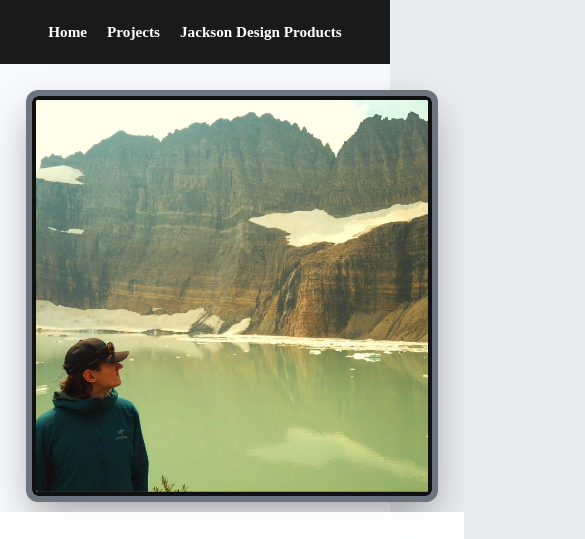
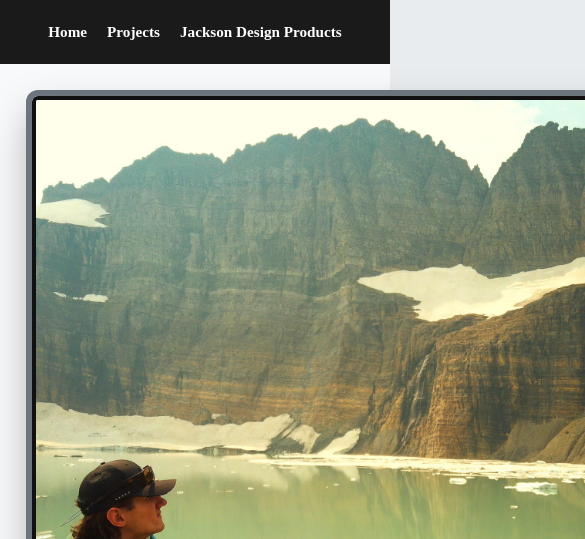
Before and after one commit to kylejacksonm-bot/kylejacksonportfolio, a plain HTML site: page index.html in a window 390 px wide. Shown: the top 539 px of the page, 585 px wide, since content can reach past the window. Drawn offline with Linux system fonts and the light colour scheme.

Commit message:
Update index.html

```diff
--- a/index.html
+++ b/index.html
@@ -67,8 +67,8 @@
     }
 
     .profile-pic {
-      width: 400px;
-      height: 400px;
+      width: 600px;
+      height: 600px;
       object-fit: cover;
       border-radius: 6px;
       border: 4px solid #111;
@@ -326,8 +326,8 @@
       }
 
       .profile-pic {
-        width: 400px;
-        height: 400px;
+        width: 600px;
+        height: 600px;
       }
 
       .home-text {
```
